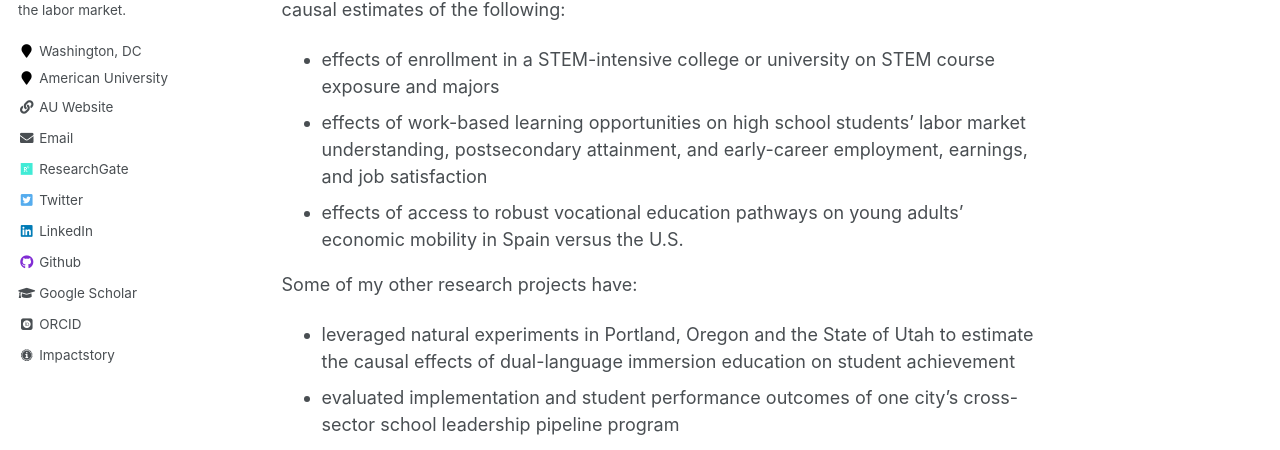
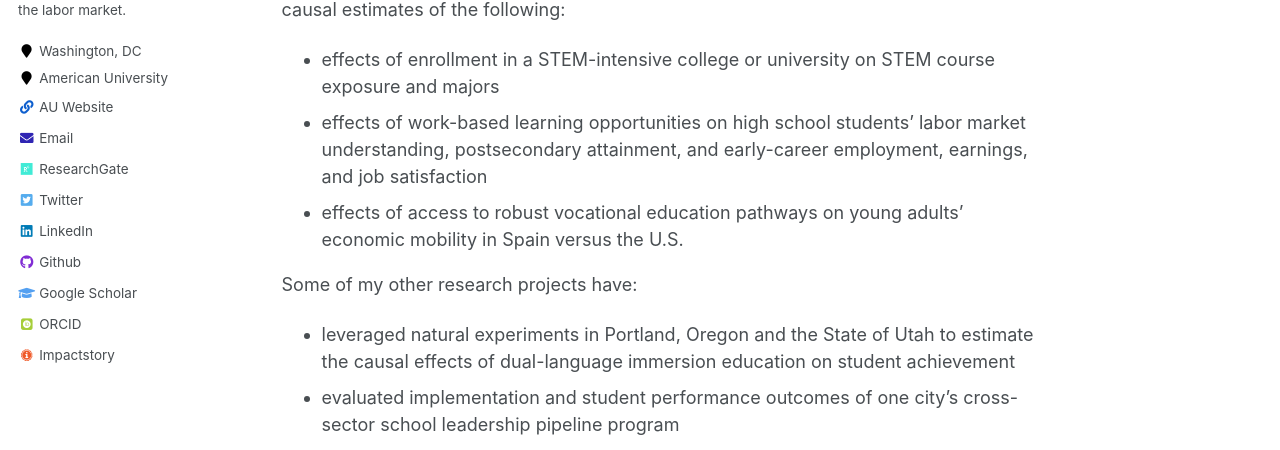
Before and after one commit to jensteele1/jensteele1.github.io, a Jekyll site: the page built from _pages/about.md, in a window 1280 px wide. Shown: the part 395-845 px from the top of the page. Built offline with Jekyll 4.4.1, drawn with Linux system fonts in a browser that asks for light colours; some web fonts are replaced.

Commit message:
fix lingering grays in sidebar icons
To fix oddball sidebar icon colors, updating _utilities and _variables in _sass to have correct icon names and color names, following icon names from _includes/author-profile.html

```diff
--- a/_sass/_buttons.scss
+++ b/_sass/_buttons.scss
@@ -125,8 +125,8 @@
   (email, $email-color),
   (employer, $employer-color),
   (github, $github-color),
-  (google-scholar, $google-scholar-color),
-  (impact-story, $impact-story-color),
+  (googlescholar, $googlescholar-color),
+  (impactstory, $impactstory-color),
   (location, $location-color),
   (orcid, $orcid-color),
   (researchgate, $researchgate-color),
--- a/_sass/_utilities.scss
+++ b/_sass/_utilities.scss
@@ -165,8 +165,8 @@ body:hover .visually-hidden button {
 }
 
 /*
-   Icons
-   ========================================================================== */
+   Icons (icon names from _includes/author-profile.html; colors set in _sass/_variables)
+   ================================================================================== */
 
 .icon {
   display: inline-block;
@@ -239,6 +239,10 @@ body:hover .visually-hidden button {
     color: $pinterest-color;
   }
 
+  .fa-researchgate {
+    color: $researchgate-color;
+  }
+
   .fa-rss,
   .fa-rss-square {
     color: $rss-color;
@@ -283,36 +287,33 @@ body:hover .visually-hidden button {
     color: $xing-color;
   }
 
-  .fa-email {
+  .fa-envelope {
     color: $email-color;
   }
 
-  .fa-employer {
+  .fa-map-marker-alt {
     color: $employer-color;
   }
 
-  .fa-google-scholar {
-    color: $google-scholar-color;
-  }
-
-  .fa-impact-story {
-    color: $impact-story-color;
-  }
-
-  .fa-location {
+  .fa-map-marker-alt {
     color: $location-color;
   }
 
-  .fa-orcid {
+  .fa-link {
+    color: $uri-color;
+  }
+
+  .ai-orcid,
+  .ai-orcid-square {
     color: $orcid-color;
   }
 
-  .fa-researchgate {
-    color: $researchgate-color;
+  .fa-graduation-cap {
+    color: $googlescholar-color;
   }
 
-  .fa-uri {
-    color: $uri-color;
+  .ai-impactstory {
+    color: $impactstory-color;
   }
 
 }
--- a/_sass/_variables.scss
+++ b/_sass/_variables.scss
@@ -76,9 +76,9 @@ $flickr-color               : #ff0084;
 $foursquare-color           : #0072b1;
 $github-color               : #812dd4;
 $google-plus-color          : #dd4b39;
-$google-scholar-color	    : #54a0f1;
+$googlescholar-color	    : #54a0f1;
 $instagram-color            : #517fa4;
-$impact-story-color 	    : #Ef5928;
+$impactstory-color 	    : #Ef5928;
 $lastfm-color               : #d51007;
 $location-color		    : #Ce3d0e;
 $linkedin-color             : #007bb6;
```
